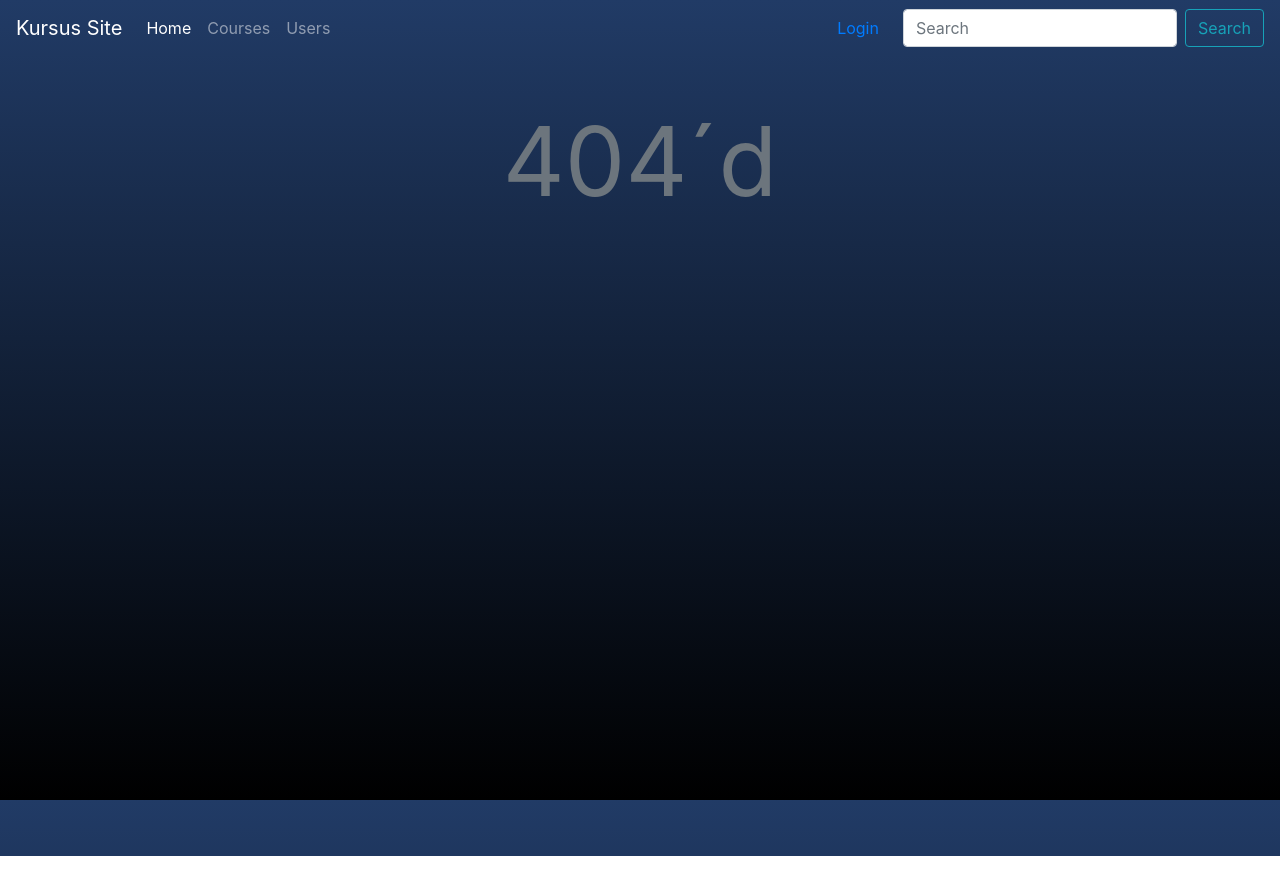
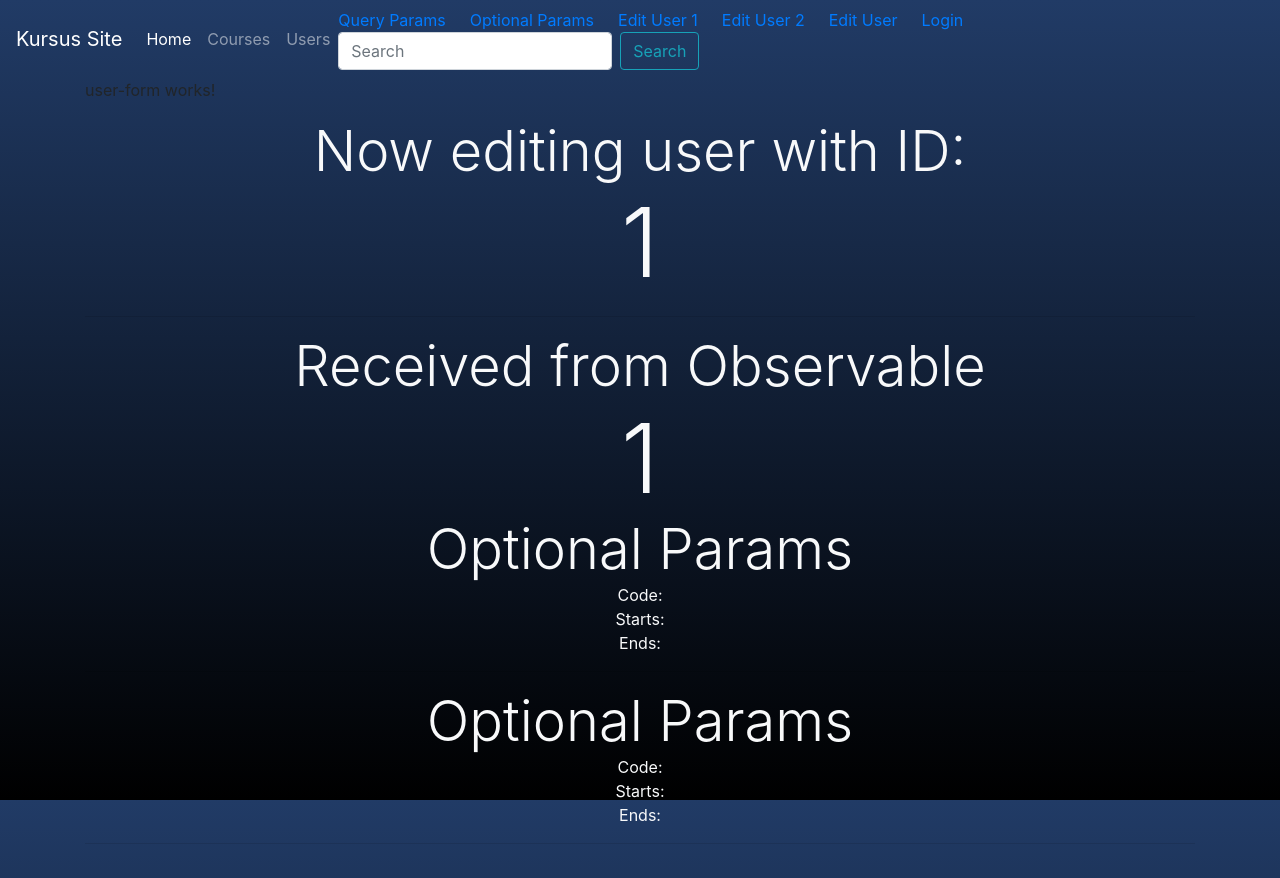
Before and after one commit to MonsterGameDev/ngforsecondtimers, an Angular app: page /users/1/edit in a window 1280 px wide. Before the commit this address had no page. Before the commit the page ends 856 px from the top, so only its background shows below. Built offline with nearby package versions, Linux system fonts and the light colour scheme.

Commit message:
a little more routing

```diff
--- a/src/app/app-routing.module.ts
+++ b/src/app/app-routing.module.ts
@@ -3,14 +3,17 @@ import { RouterModule } from '@angular/router';
 import { CourseListComponent } from './course-list/course-list.component';
 import { NotFoundComponent } from './not-found/not-found.component';
 import { HomeComponent } from './home/home.component';
+import { CourseDetailsComponent } from './course-details/course-details.component';
 
 export const ROUTES = [
   { path: 'home', component: HomeComponent },
   { path: 'courses', component: CourseListComponent },
+  { path: 'courses/:id', component: CourseDetailsComponent },
   { path: '', pathMatch: 'full', redirectTo: '/courses' },
   { path: '**', component: NotFoundComponent }
 ];
 
+// courses/:id/sessions/:sessionId
 
 @NgModule({
   imports: [
--- a/src/app/course-card/course-card.component.html
+++ b/src/app/course-card/course-card.component.html
@@ -16,6 +16,7 @@
         <br><br>
         Pris: {{ course?.price }}
     </p>
+    <p class="text-center"><a [routerLink]="['/courses', course?.id]">Details</a></p>
   </div>
   <div class="card-footer text-muted" *ngIf="course?.location">
       {{ course?.location?.address }}
--- a/src/app/course-details/course-details.component.ts
+++ b/src/app/course-details/course-details.component.ts
@@ -1,6 +1,8 @@
 import { Component, OnInit } from '@angular/core';
 import { CourseService } from '../common/course.service';
 import { Course } from '../common/course.interface';
+import { ActivatedRoute } from '@angular/router';
+import { CourseHttpService } from '../common/course-http.service';
 
 @Component({
   selector: 'app-course-details',
@@ -10,10 +12,11 @@ import { Course } from '../common/course.interface';
 export class CourseDetailsComponent implements OnInit {
   course: Course;
 
-  constructor(private svcCourse: CourseService) { }
+  constructor(private svcCourse: CourseHttpService, private route: ActivatedRoute) { }
 
   ngOnInit() {
-      this.course = this.svcCourse.getCourse(2);
+      const id = this.route.snapshot.params['id'];
+      this.svcCourse.getCourse(id).subscribe(d => this.course = d);
   }
 
 }
--- a/src/app/navbar/navbar.component.html
+++ b/src/app/navbar/navbar.component.html
@@ -18,6 +18,11 @@
         </li>
       </ul>
       <form class="form-inline my-2 my-lg-0">
+          <a [routerLink]="['/users/1/edit']" [queryParams] = "{code:dCode, startDate:dStartDate, endDate:dEndDate}" class="mr-4">Query Params</a><!-- [queryParamsHandling] -->
+          <a [routerLink]="['/users/1/edit',{code:dCode, startDate:dStartDate, endDate:dEndDate}]" class="mr-4">Optional Params</a>
+          <a [routerLink]="['/users/1/edit']" class="mr-4">Edit User 1</a>
+          <a [routerLink]="['/users/2/edit']" class="mr-4">Edit User 2</a>
+        <a [routerLink]="['/users/:id/edit']" class="mr-4">Edit User</a>
         <a [routerLink]="['/login']" class="mr-4">Login</a>
         <input class="form-control mr-sm-2" type="search" placeholder="Search" aria-label="Search">
         <button class="btn btn-outline-info my-2 my-sm-0" type="submit">Search</button>
--- a/src/app/navbar/navbar.component.ts
+++ b/src/app/navbar/navbar.component.ts
@@ -6,10 +6,15 @@ import { Component, OnInit } from '@angular/core';
   styleUrls: ['./navbar.component.css']
 })
 export class NavbarComponent implements OnInit {
-
+  dCode: string;
+  dStartDate: string;
+  dEndDate: string;
   constructor() { }
 
   ngOnInit() {
+    this.dCode = '12345A';
+    this.dStartDate = '2018-11-11';
+    this.dEndDate = '2018-12-12';
   }
 
 }
--- a/src/app/users/login/login.component.ts
+++ b/src/app/users/login/login.component.ts
@@ -1,4 +1,5 @@
 import { Component, OnInit } from '@angular/core';
+import { ActivatedRoute } from '@angular/router';
 
 @Component({
   selector: 'app-login',
@@ -6,10 +7,12 @@ import { Component, OnInit } from '@angular/core';
   styleUrls: ['./login.component.css']
 })
 export class LoginComponent implements OnInit {
-
-  constructor() { }
+  pageTitle: string;
+  constructor(private route: ActivatedRoute) { }
 
   ngOnInit() {
+    this.pageTitle = this.route.snapshot.data['pageTitle'];
+    console.log(this.pageTitle);
   }
 
 }
--- a/src/app/users/user-form/user-form.component.html
+++ b/src/app/users/user-form/user-form.component.html
@@ -1,3 +1,20 @@
 <p>
   user-form works!
 </p>
+<section class="text-center text-light">
+  <div class="display-4">Now editing user with ID:</div>
+  <div class="display-1">{{ id }}</div>
+  <hr>
+  <div class="display-4">Received from Observable</div>
+  <div class="display-1">{{ idRx }}</div>
+  <div class="display-4">Optional Params</div>
+  <div>Code: {{ code }}</div>
+  <div>Starts: {{ sDate }}</div>
+  <div>Ends: {{ eDate }}</div>
+  <hr>
+  <div class="display-4">Optional Params</div>
+  <div>Code: {{ qCode }}</div>
+  <div>Starts: {{ qSDate }}</div>
+  <div>Ends: {{ qEDate }}</div>
+  <hr>
+</section>
--- a/src/app/users/user-form/user-form.component.ts
+++ b/src/app/users/user-form/user-form.component.ts
@@ -1,4 +1,5 @@
 import { Component, OnInit } from '@angular/core';
+import { ActivatedRoute } from '@angular/router';
 
 @Component({
   selector: 'app-user-form',
@@ -6,10 +7,37 @@ import { Component, OnInit } from '@angular/core';
   styleUrls: ['./user-form.component.css']
 })
 export class UserFormComponent implements OnInit {
+  id: number;
+  idRx: number;
 
-  constructor() { }
+  code: string;
+  sDate: string;
+  eDate: string;
+
+  qCode: string;
+  qSDate: string;
+  qEDate: string;
+  constructor(private route: ActivatedRoute) { }
 
   ngOnInit() {
+    // Snapshot Value
+    this.id = this.route.snapshot.params['id'];
+    console.log ('User ID to edit: ', this.id);
+
+    // Observable
+    this.route.params.subscribe(
+      p => this.idRx = p['id']
+    );
+
+    // Snapshot value optional Params
+      this.code = this.route.snapshot.params['code'];
+      this.sDate = this.route.snapshot.params['startDate'];
+      this.eDate = this.route.snapshot.params['endDate'];
+
+    // Snapshot value Query Params
+      this.qCode = this.route.snapshot.queryParams['code'];
+      this.qSDate = this.route.snapshot.queryParams['startDate'];
+      this.qEDate = this.route.snapshot.queryParams['endDate'];
   }
 
 }
--- a/src/app/users/users.module.ts
+++ b/src/app/users/users.module.ts
@@ -10,8 +10,8 @@ import { PostsComponent } from './posts/posts.component';
   imports: [
     CommonModule,
     RouterModule.forChild([
-      { path: 'user', component: UserFormComponent },
-      { path: 'login', component: LoginComponent },
+      { path: 'users/:id/edit', component: UserFormComponent },
+      { path: 'login', component: LoginComponent, data: { pageTitle: 'My Page Title'} },
     ])
   ],
   providers: [],
```
